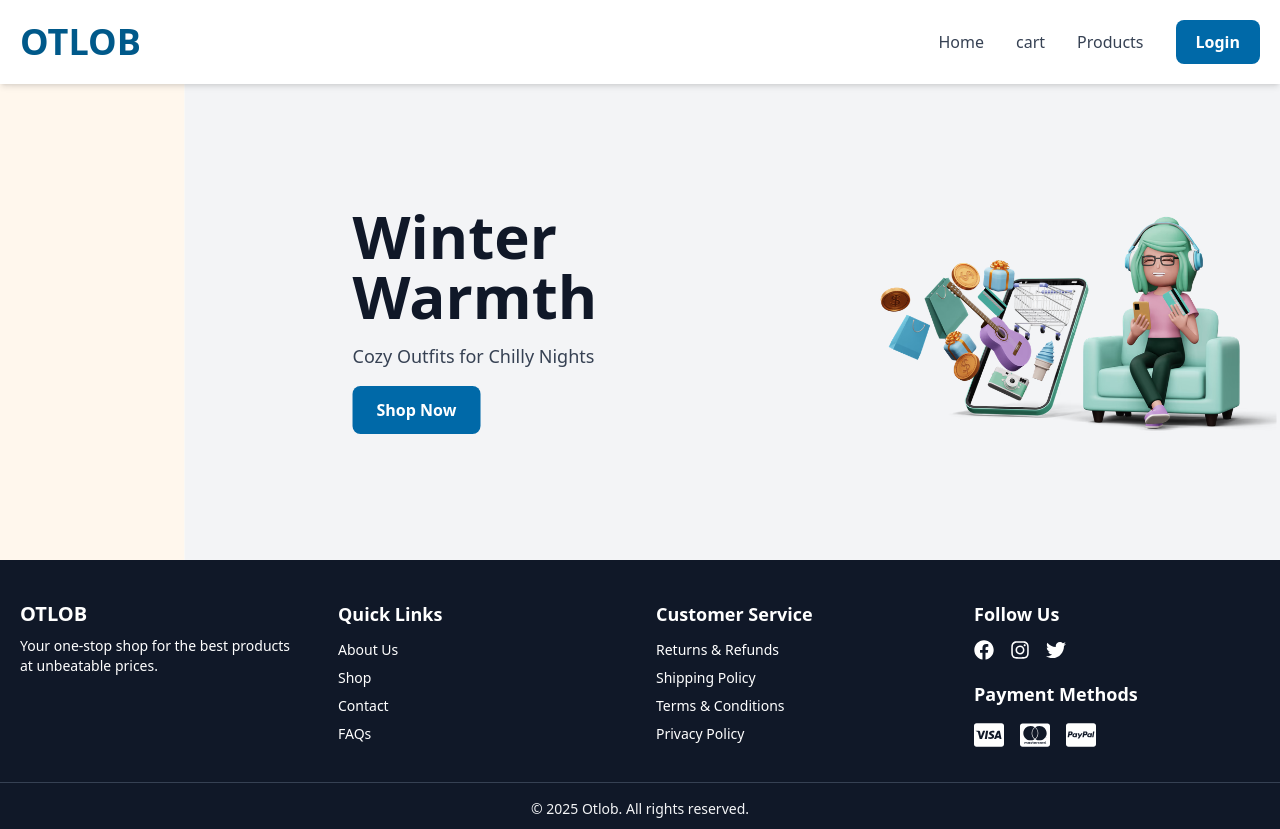
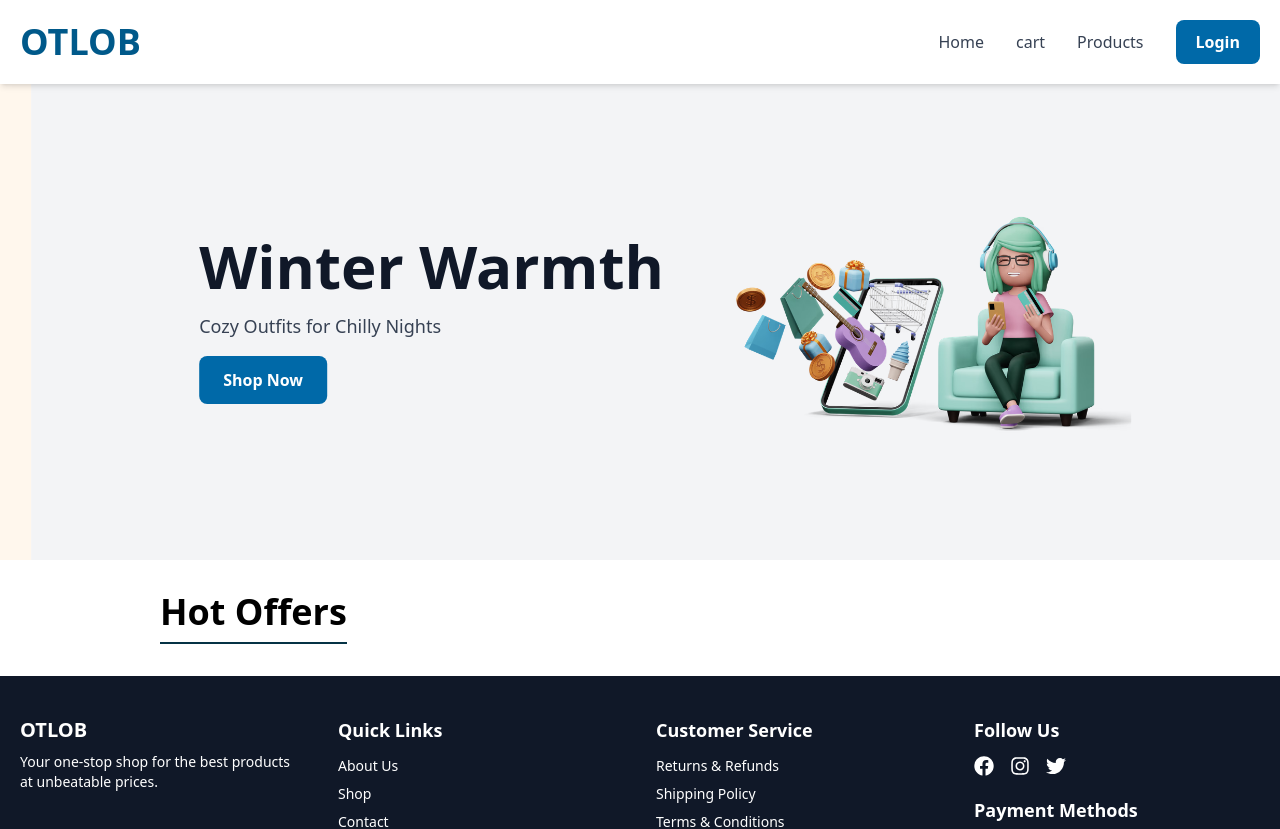
Before and after one commit to polamounir/otlob, a React (Vite) app: page / in a window 1280 px wide. Shown: the top 829 px of the page. Built offline with nearby package versions, Linux system fonts and the light colour scheme.

Commit message:
improve landSlider

```diff
--- /dev/null
+++ b/src/components/home/HomeOffers.tsx
@@ -0,0 +1,12 @@
+import React from 'react'
+import SectionTitle from '../ui/SectionTitle'
+
+function HomeOffers() {
+  return (
+    <section>
+        <SectionTitle title="Hot Offers" />
+    </section>
+  )
+}
+
+export default HomeOffers
--- a/src/components/home/LandSlider.tsx
+++ b/src/components/home/LandSlider.tsx
@@ -42,22 +42,11 @@ const settings = {
   lazyLoad: "ondemand" as const,
   arrows: false,
   accessibility: true,
-  beforeChange: (current: number, next: number) => {
-    document.querySelectorAll(".slick-slide").forEach((slide, index) => {
-      const isActive = index === next;
-      slide.setAttribute("aria-hidden", isActive ? "false" : "true");
-
-      // Disable buttons/links in hidden slides
-      slide.querySelectorAll("button, a").forEach((el) => {
-        el.setAttribute("tabindex", isActive ? "0" : "-1");
-      });
-    });
-  },
 };
 
   return (
-    <div className="slider-container" role="region" aria-label="Promotional Slider">
-      <Slider {...settings}>
+    <div className="slider-container" aria-label="Promotional Slider" aria-hidden="false">
+      <Slider {...settings} aria-hidden="false">
         {slidesData.map((slide, index) => (
           <div key={index} className="slider-item h-[60dvh]" tabIndex={-1} aria-hidden="false">
             <div className={`w-full h-full ${slide.backgroundColor}`}>
@@ -65,15 +54,16 @@ const settings = {
 
                 {/* Text Section */}
                 <div className="text-center md:text-left space-y-4">
-                  <h1 className="text-3xl sm:text-4xl md:text-5xl lg:text-6xl font-bold text-gray-900 dark:text-white">
+                  <h1 className="text-3xl sm:text-4xl md:text-5xl xl:text-6xl font-bold text-gray-900 dark:text-white lg:text-nowrap">
                     {slide.title}
                   </h1>
                   <p className="text-lg text-gray-700 dark:text-gray-300">
                     {slide.description}
                   </p>
                   <button
-                    className="bg-sky-700 hover:bg-sky-600 text-white font-semibold py-3 px-6 rounded-lg transition duration-200 focus:outline-none focus:ring-2 focus:ring-blue-400"
+                    className="bg-sky-700 hover:bg-sky-600 text-white font-semibold py-3 px-6 rounded-lg  duration-200 "
                     aria-label={`Shop Now`}
+                    aria-hidden="false"
                   >
                     Shop Now
                   </button>
--- a/src/components/ui/SectionTitle.jsx
+++ b/src/components/ui/SectionTitle.tsx
@@ -1,4 +1,4 @@
-export default function SectionTitle({ title }) {
+export default function SectionTitle({ title }: { title: string }) {
   return (
     <div className="relative w-fit">
       <h2 className="relative text-4xl font-semibold text-black after:absolute after:left-0 after:bottom-[0px] after:h-[2px] after:w-full after:bg-cyan-950 after:content-[''] pb-3">
--- a/src/index.css
+++ b/src/index.css
@@ -4,7 +4,16 @@
   src: url("/fonts/slick.woff") format("woff");
   font-display: swap;
 }
-.slick-slide[aria-hidden="true"] button,
-.slick-slide[aria-hidden="true"] a {
-  display: none !important;
+
+section {
+  width: 80%;
+  margin: 0 auto;
+  padding: 2rem;
 }
+@media screen and (max-width: 767px) {
+  section {
+    width: 100%;
+    margin: 0 auto;
+    padding: 1rem;
+  }
+}
--- a/src/pages/Home.tsx
+++ b/src/pages/Home.tsx
@@ -1,9 +1,11 @@
+import HomeOffers from "../components/home/HomeOffers";
 import LandSlider from "../components/home/LandSlider";
 
 export default function Home() {
   return (
-    <div>
+    <>
       <LandSlider />
-    </div>
+      <HomeOffers />
+    </>
   )
 }
```
Also changed, not shown: src/components/ui/Loader.tsx (renamed from src/components/ui/Loader.jsx), src/components/ui/ProductCard.tsx (renamed from src/components/ui/ProductCard.jsx), src/components/ui/ProductCardSkelton.tsx (renamed from src/components/ui/ProductCardSkelton.jsx), src/components/ui/ProductsContainer.tsx (renamed from src/components/ui/ProductsContainer.jsx).
